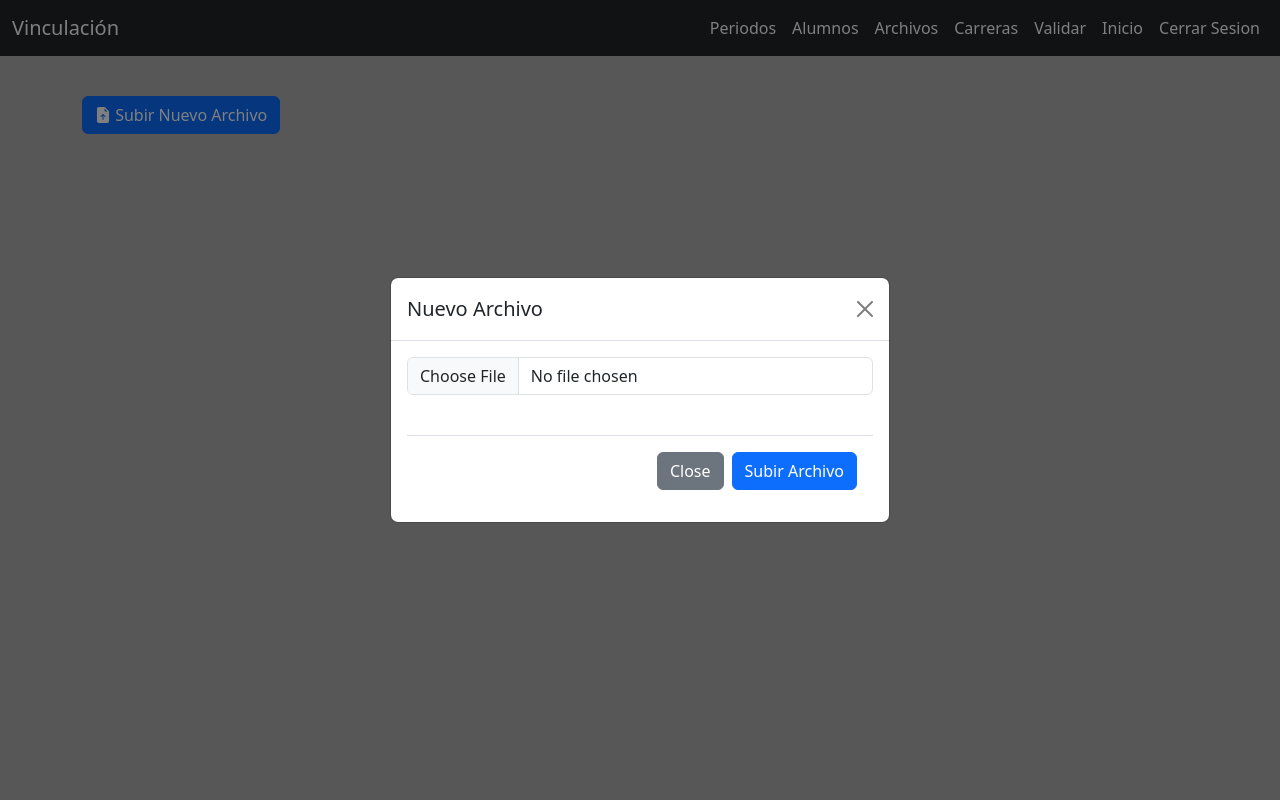
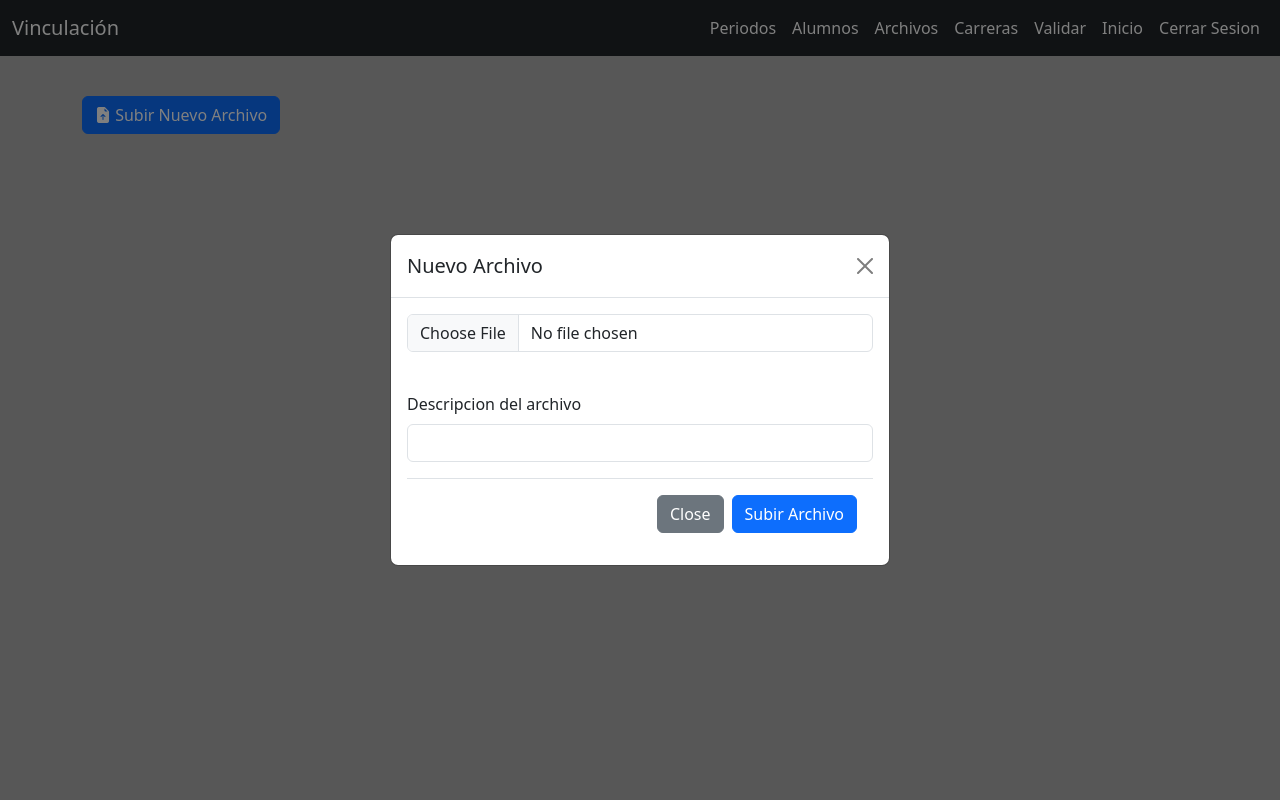
Before and after one commit to Javier-003/Estadia_departamentos, a Flask app: page /Catalago_De_Empresas/ in a window 1280 px wide, after a click on "Subir Nuevo Archivo". Run offline with Flask 3, Linux system fonts and the light colour scheme; data that the repository does not hold is empty; some libraries are stand-ins or nearby versions.

Commit message:
update app.py

```diff
--- a/app.py
+++ b/app.py
@@ -68,10 +68,6 @@ def iniciar():
 
 
 
-
-    # If login fails, flash an error message and redirect to the login page
-    flash('Correo o contraseña incorrectos', 'danger')
-    return redirect(url_for('login'))
 
 
 @app.route('/Validar/documentos_Alumno/<id_alumno>', methods=['GET', 'POST'])
--- a/templates/vinculacion/catalogoDeEmpresas.html
+++ b/templates/vinculacion/catalogoDeEmpresas.html
@@ -106,6 +106,10 @@
                             <input class="form-control" type="file" id="archivo" name="archivo" required accept=".pdf,.doc,.docx,.xlsx,.xls">
                             <br>
                         </div>
+                        <div class="form-group">
+                            <label>Descripcion del archivo</label>
+                            <input type="text" class="form-control" id="descripcion" name="descripcion" required>
+                        </div>
                         <div class="modal-footer">
                             <button type="button" class="btn btn-secondary" data-bs-dismiss="modal">Close</button>
                             <button type="submit" class="btn btn-primary">Subir Archivo</button>
```
Also changed, not shown: view.py (line endings or trailing spaces).
